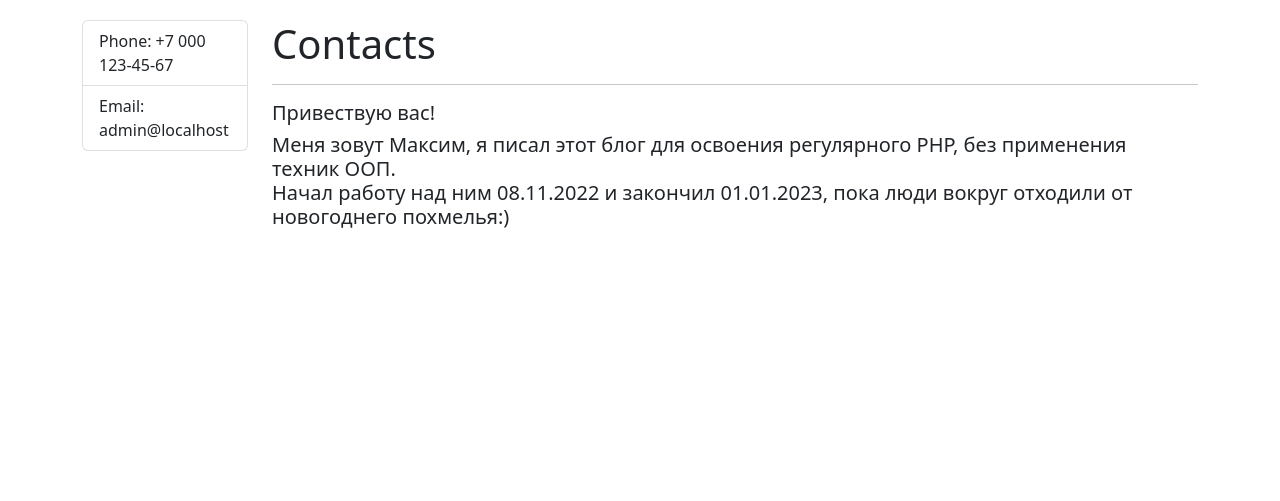
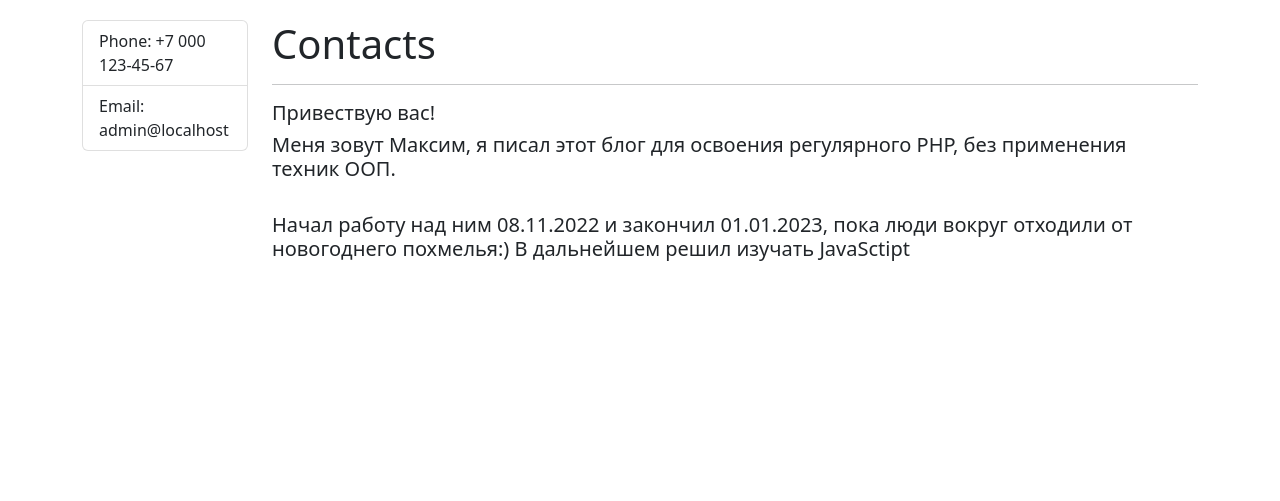
Before and after one commit to fak1r/PHP-Blog, a PHP site: page /contacts in a window 1280 px wide. Shown: the part 129-630 px from the top of the page. Run offline with PHP 8.4, Linux system fonts and the light colour scheme.

Commit message:
Update v_main.php

```diff
--- a/views/contacts/v_main.php
+++ b/views/contacts/v_main.php
@@ -1,4 +1,4 @@
 <h5>Привествую вас!</h5>
-<h5>Меня зовут Максим, я писал этот блог для освоения регулярного PHP, без применения техник ООП.
-    <br>Начал работу над ним 08.11.2022 и закончил 01.01.2023, пока люди вокруг отходили от новогоднего похмелья:)
-</h5>
+<h5>Меня зовут Максим, я писал этот блог для освоения регулярного PHP, без применения техник ООП.</h5>
+    <br>
+<h5>Начал работу над ним 08.11.2022 и закончил 01.01.2023, пока люди вокруг отходили от новогоднего похмелья:) В дальнейшем решил изучать JavaSctipt</h5>
```
